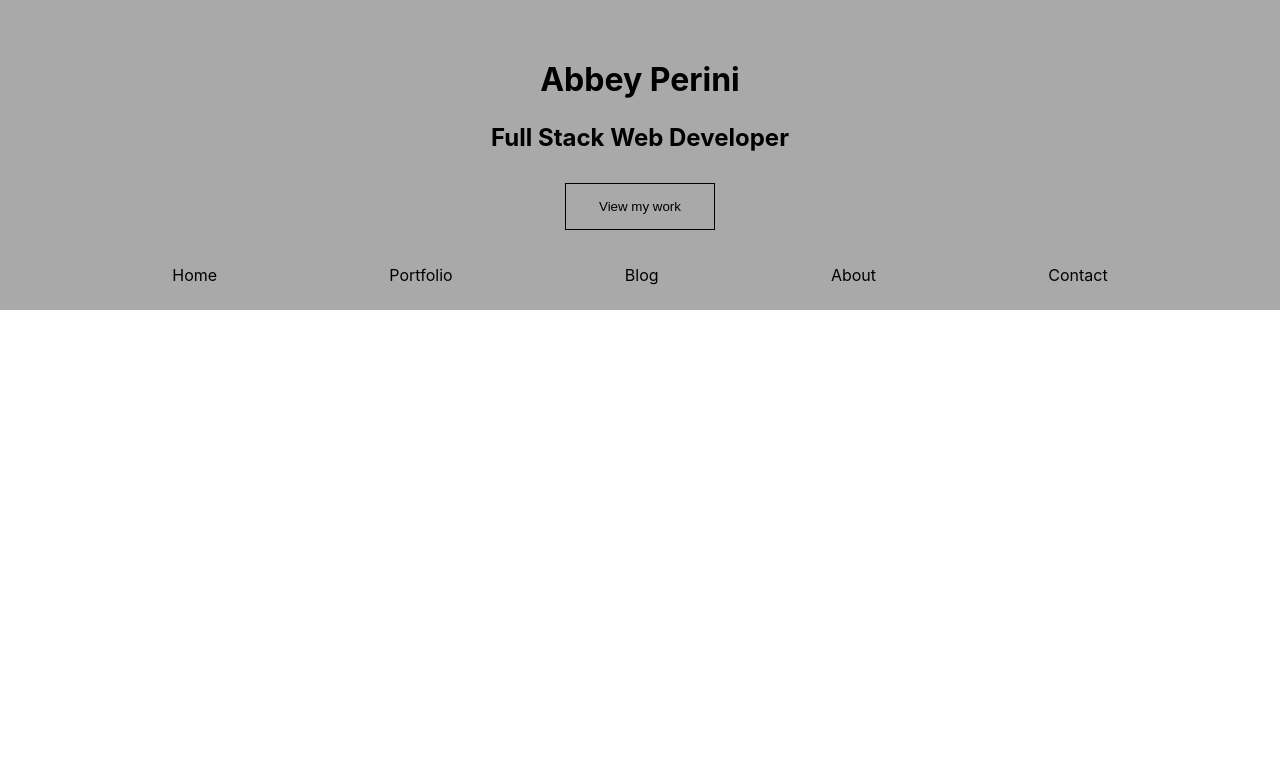
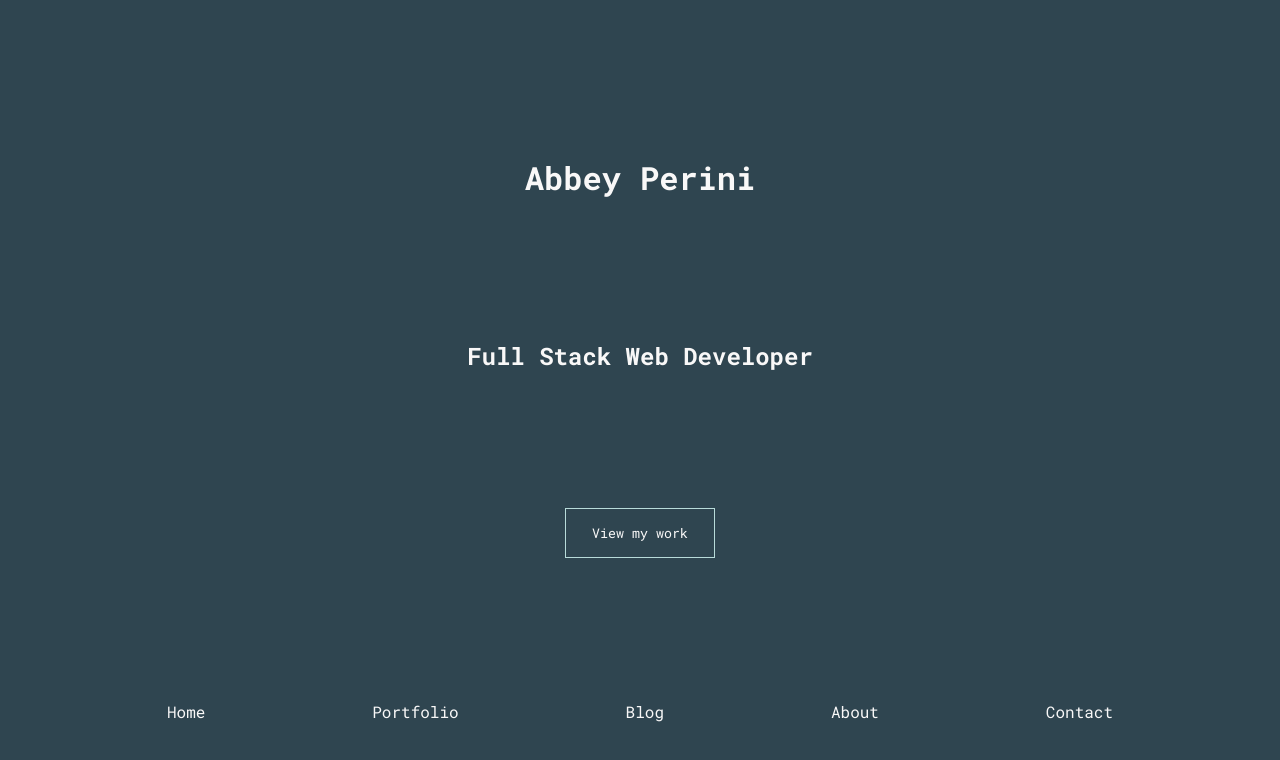
Before and after one commit to abbeyperini/Portfolio2.0, a React (Create React App) app in the folder portfolio/: page / in a window 1280 px wide. Shown: the top 760 px of the page. Built offline with nearby package versions, Linux system fonts and the light colour scheme.

Commit message:
colors and font

```diff
--- a/portfolio/public/index.html
+++ b/portfolio/public/index.html
@@ -24,11 +24,13 @@
       work correctly both with client-side routing and a non-root public URL.
       Learn how to configure a non-root public URL by running `npm run build`.
     -->
-    <title>React App</title>
+    <link rel="preconnect" href="https://fonts.gstatic.com">
+    <link href="https://fonts.googleapis.com/css2?family=Roboto+Mono:wght@300;400;700&display=swap" rel="stylesheet">
+    <title>Abbey Perini - Full Stack Web Developer</title>
   </head>
   <body>
     <noscript>You need to enable JavaScript to run this app.</noscript>
-    <div id="root"></div>
+    <main id="root"></main>
     <!--
       This HTML file is a template.
       If you open it directly in the browser, you will see an empty page.
--- a/portfolio/src/App.css
+++ b/portfolio/src/App.css
@@ -1,5 +1,12 @@
+/* dark theme colors
+jet - #292929
+charcoal - #2F4550
+dark electric blue - #586F7C
+powder blue - #B8DBD9
+cultured - #F9F8F8 */
+
 header {
-  background-color: darkgrey;
+  background-color: #2F4550;
   display: grid;
   grid-template-areas:
   ". . ."
@@ -10,6 +17,7 @@ header {
   text-align: center;
   align-items: center;
   grid-template-rows: .5fr 1fr 1fr 1fr 1fr;
+  height: 50rem;
 }
 
 .header_name {
@@ -24,8 +32,8 @@ header {
 .header_button {
   grid-area: button;
   width: 150px;
-  background-color: darkgrey;
-  border: solid 1px black;
+  background-color: #2F4550;
+  border: solid 1px #B8DBD9;
   margin: auto;
   padding: 15px;
 }
@@ -36,3 +44,8 @@ nav {
   justify-content: space-evenly;
   grid-area: nav;
 }
+
+.header_button:hover, .header_button:focus {
+  background-color: #B8DBD9;
+  color: #292929;
+}
--- a/portfolio/src/index.css
+++ b/portfolio/src/index.css
@@ -1,13 +1,16 @@
-body {
+* {
   margin: 0;
-  font-family: -apple-system, BlinkMacSystemFont, 'Segoe UI', 'Roboto', 'Oxygen',
-    'Ubuntu', 'Cantarell', 'Fira Sans', 'Droid Sans', 'Helvetica Neue',
-    sans-serif;
-  -webkit-font-smoothing: antialiased;
-  -moz-osx-font-smoothing: grayscale;
+  padding: 0;
+  box-sizing: border-box;
 }
 
-code {
-  font-family: source-code-pro, Menlo, Monaco, Consolas, 'Courier New',
-    monospace;
+html, #root {
+  font-family: 'Roboto Mono', monospace;
+  background-color: #586F7C;
+  color: #F9F8F8;
 }
+
+button {
+  color: #F9F8F8;
+  font-family: 'Roboto Mono', monospace;
+}
```
